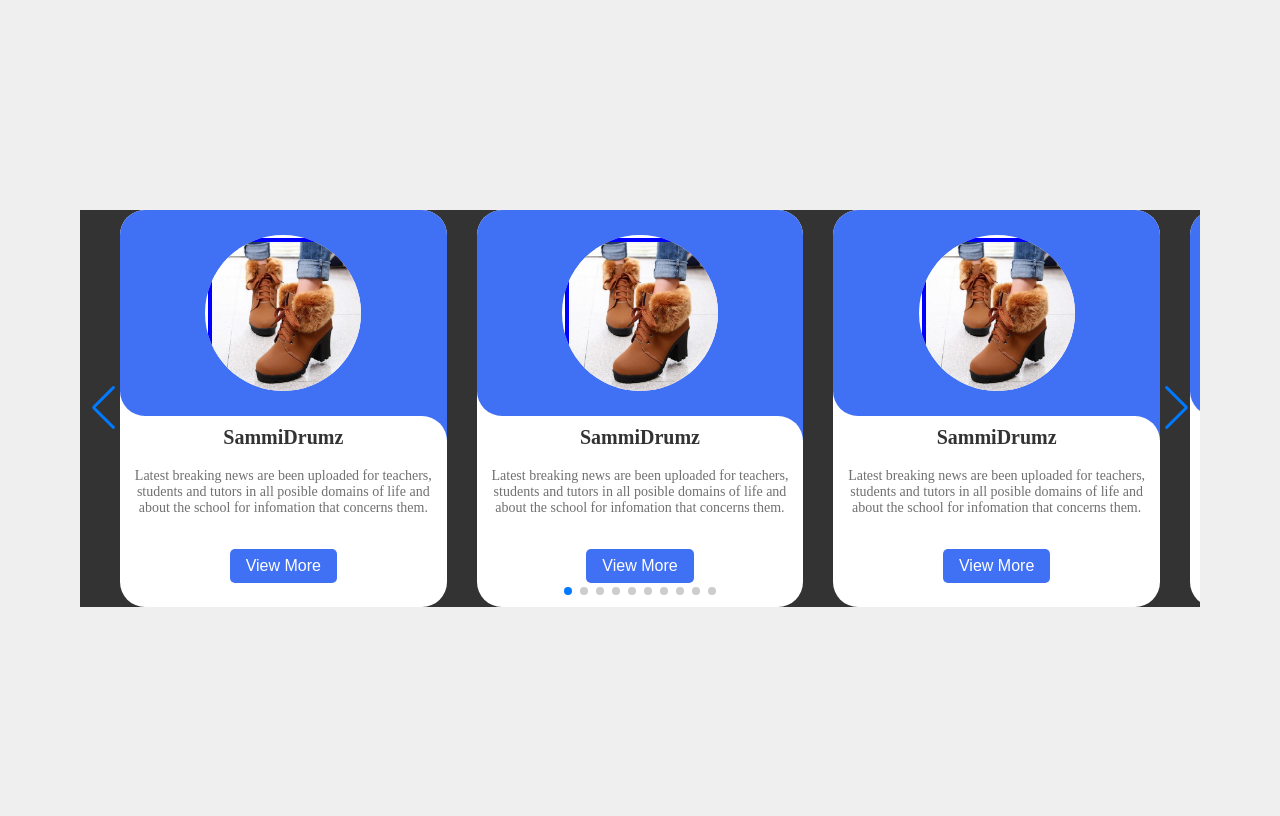
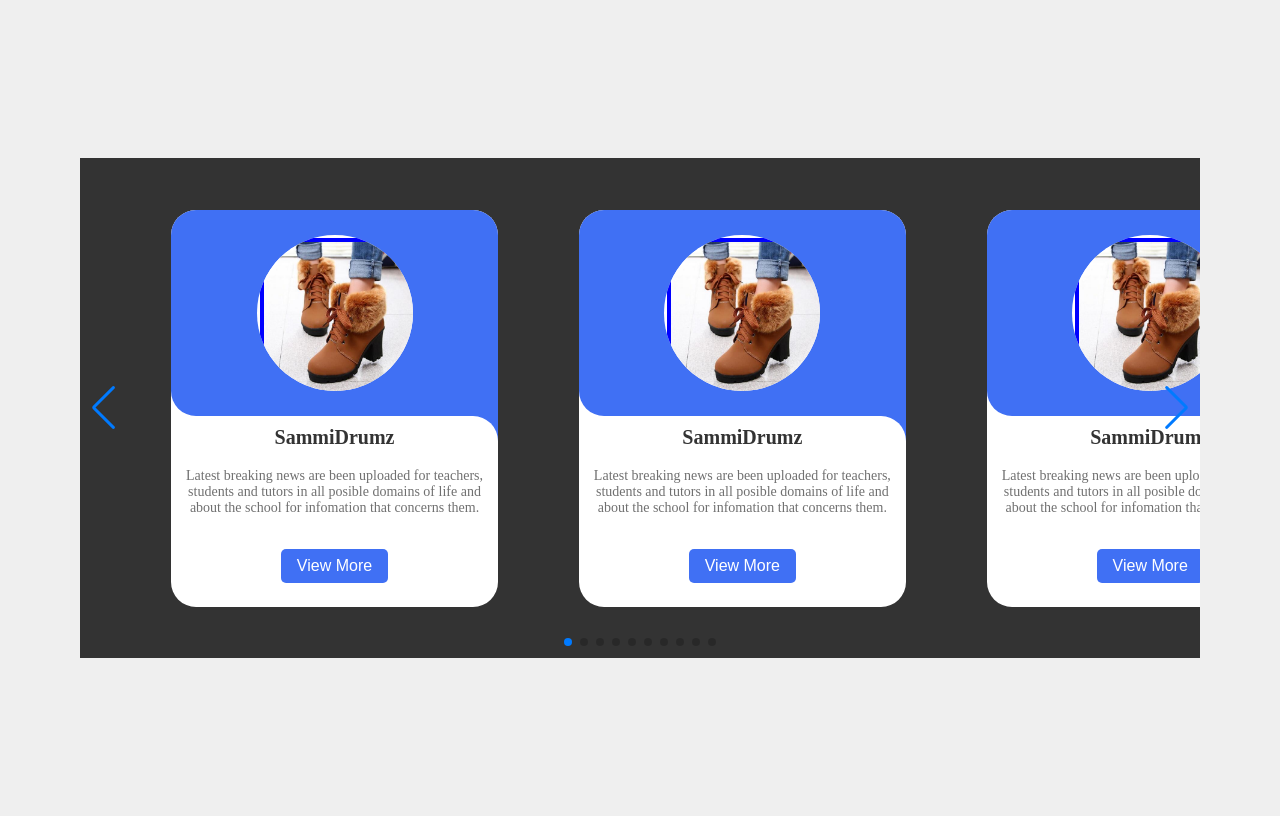
Before and after one commit to Sammi-Drums/Site-7, a PHP site: page /blockNew.html in a window 1280 px wide. Run offline with PHP 8.4, Linux system fonts and the light colour scheme.

Commit message:
Update slider.css

```diff
--- a/CSS/slider.css
+++ b/CSS/slider.css
@@ -21,6 +21,7 @@ body{
     border-radius: 25px;
     background-color: #FFF;
     /* width: 320px; */
+    margin:4vw;
 }
 .image-content,
 .card-content{
```
